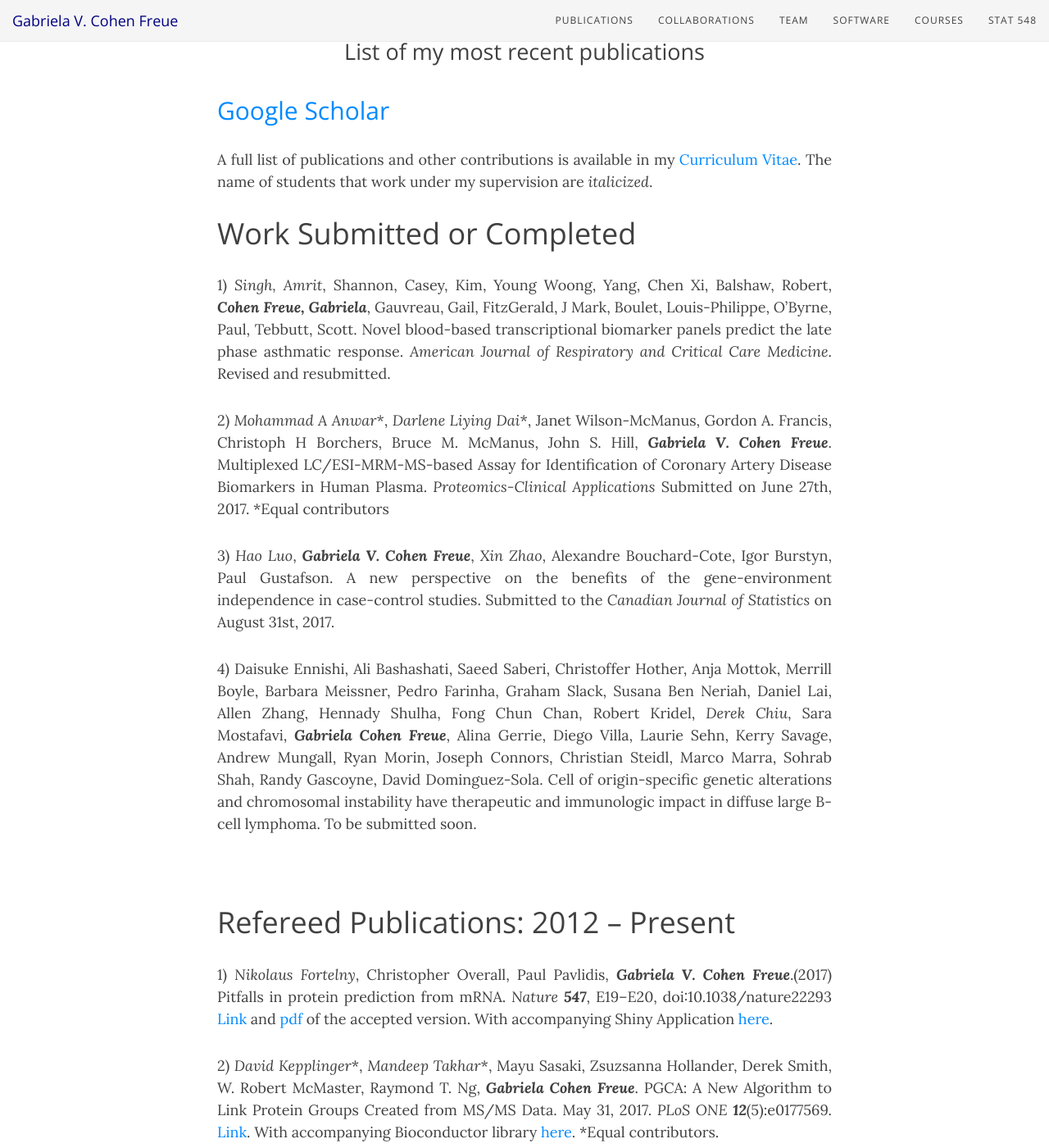
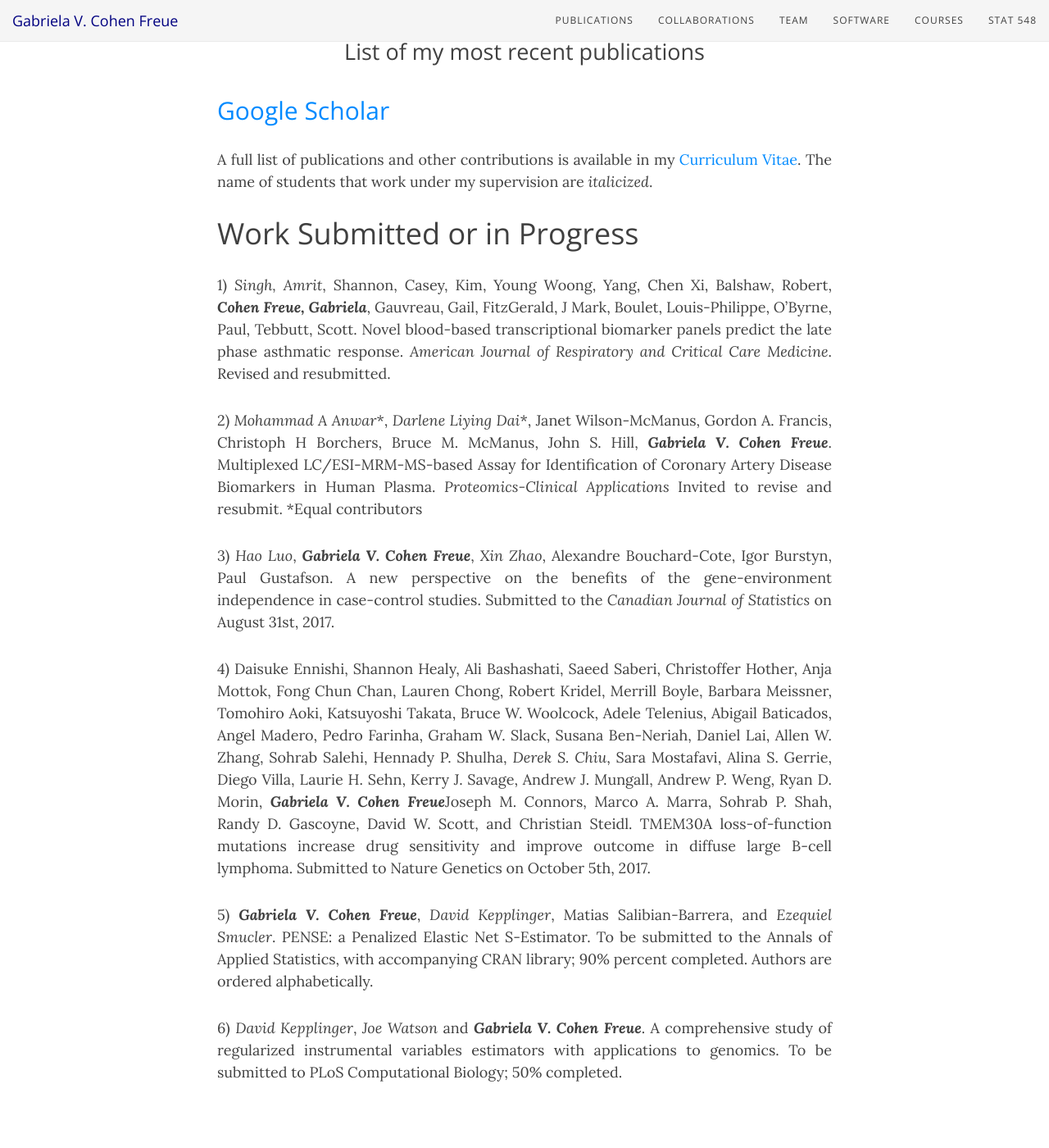
Before and after one commit to gcohenfr/gcohenfr.github.io, a Jekyll site: the page built from pub.md, in a window 1280 px wide and 1400 px high, scrolled down 204 px. Shown: the whole window at 82% size. Built offline with Jekyll 4.4.1, drawn with Linux system fonts in a browser that asks for light colours; nearby versions of some CDN libraries; some of the changed text lies outside the part shown.

Commit message:
update pubs

```diff
--- a/pub.md
+++ b/pub.md
@@ -8,20 +8,24 @@ subtitle: List of my most recent publications
 
 A full list of publications and other contributions is available in my [Curriculum Vitae](/cv.md). The name of students that work under my supervision are *italicized*.
 
-# Work Submitted or Completed
+# Work Submitted or in Progress
 
 1) *Singh, Amrit*, Shannon, Casey, Kim, Young Woong, Yang, Chen Xi, Balshaw, Robert, ***Cohen Freue, Gabriela***, Gauvreau, Gail, FitzGerald, J Mark, Boulet, Louis-Philippe, O'Byrne, Paul, Tebbutt, Scott. Novel blood-based transcriptional biomarker panels predict the late phase asthmatic response. *American Journal of Respiratory and Critical Care Medicine*. Revised and resubmitted.
 
-2) *Mohammad A Anwar*\*, *Darlene Liying Dai*\*, Janet Wilson-McManus, Gordon A. Francis, Christoph H Borchers, Bruce M. McManus, John S. Hill, ***Gabriela V. Cohen Freue***. Multiplexed LC/ESI-MRM-MS-based Assay for Identification of Coronary Artery Disease Biomarkers in Human Plasma. *Proteomics-Clinical Applications* Submitted on June 27th, 2017. \*Equal contributors
+2) *Mohammad A Anwar*\*, *Darlene Liying Dai*\*, Janet Wilson-McManus, Gordon A. Francis, Christoph H Borchers, Bruce M. McManus, John S. Hill, ***Gabriela V. Cohen Freue***. Multiplexed LC/ESI-MRM-MS-based Assay for Identification of Coronary Artery Disease Biomarkers in Human Plasma. *Proteomics-Clinical Applications* Invited to revise and resubmit. \*Equal contributors
 
 3) *Hao Luo*, ***Gabriela V. Cohen Freue***, *Xin Zhao*, Alexandre Bouchard-Cote, Igor Burstyn, Paul Gustafson. A new perspective on the benefits of the gene-environment independence in case-control studies. Submitted to the *Canadian Journal of Statistics* on August 31st, 2017.
 
-4) Daisuke Ennishi, Ali Bashashati, Saeed Saberi, Christoffer Hother, Anja Mottok, Merrill Boyle, Barbara Meissner, Pedro Farinha, Graham Slack, Susana Ben Neriah, Daniel Lai, Allen Zhang, Hennady Shulha, Fong Chun Chan, Robert Kridel, *Derek Chiu*, Sara Mostafavi, ***Gabriela Cohen Freue***, Alina Gerrie, Diego Villa, Laurie Sehn, Kerry Savage, Andrew Mungall, Ryan Morin, Joseph Connors, Christian Steidl, Marco Marra, Sohrab Shah, Randy Gascoyne, David Dominguez-Sola. Cell of origin-specific genetic alterations and chromosomal instability have therapeutic and immunologic impact in diffuse large B-cell lymphoma. To be submitted soon.
+4) Daisuke Ennishi, Shannon Healy, Ali Bashashati, Saeed Saberi, Christoffer Hother, Anja Mottok, Fong Chun Chan, Lauren Chong, Robert Kridel, Merrill Boyle, Barbara Meissner, Tomohiro Aoki, Katsuyoshi Takata, Bruce W. Woolcock, Adele Telenius, Abigail Baticados, Angel Madero, Pedro Farinha, Graham W. Slack, Susana Ben-Neriah, Daniel Lai, Allen W. Zhang, Sohrab Salehi, Hennady P. Shulha, *Derek S. Chiu*, Sara Mostafavi, Alina S. Gerrie, Diego Villa, Laurie H. Sehn, Kerry J. Savage, Andrew J. Mungall, Andrew P. Weng, Ryan D. Morin, ***Gabriela V. Cohen Freue***Joseph M. Connors, Marco A. Marra, Sohrab P. Shah, Randy D. Gascoyne, David W. Scott, and Christian Steidl. TMEM30A loss-of-function mutations increase drug sensitivity and improve outcome in diffuse large B-cell lymphoma. Submitted to Nature Genetics on October 5th, 2017.
+
+5) ***Gabriela V. Cohen Freue***, *David Kepplinger*, Matias Salibian-Barrera, and *Ezequiel Smucler*. PENSE: a Penalized Elastic Net S-Estimator. To be submitted to the Annals of Applied Statistics, with accompanying CRAN library; 90% percent completed. Authors are ordered alphabetically.
+
+6) *David Kepplinger*, *Joe Watson* and ***Gabriela V. Cohen Freue***. A comprehensive study of regularized instrumental variables estimators with applications to genomics. To be submitted to PLoS Computational Biology; 50% completed.
 
 <br>
 # Refereed Publications: 2012 -- Present
 
-1) *Nikolaus Fortelny*, Christopher Overall, Paul Pavlidis, ***Gabriela V. Cohen Freue***.(2017) Pitfalls in protein prediction from mRNA. *Nature* ***547***, E19–E20, doi:10.1038/nature22293 [Link](http://rdcu.be/uvBy) and [pdf](https://gcohenfr.github.io/pdfs/Manuscript_Fortelny_2016-03-03740B.pdf) of the accepted version. With accompanying Shiny Application [here](https://dakep.shinyapps.io/central-dogma/).
+1) *Nikolaus Fortelny*, Christopher Overall, Paul Pavlidis, ***Gabriela V. Cohen Freue***.(2017) Can we predict protein from mRNA levels? *Nature* ***547***, E19–E20, doi:10.1038/nature22293 [Link](http://rdcu.be/uvBy) and [pdf](https://gcohenfr.github.io/pdfs/Manuscript_Fortelny_2016-03-03740B.pdf) of the accepted version. With accompanying Shiny Application [here](https://dakep.shinyapps.io/central-dogma/).
 
 2) *David Kepplinger*\*, *Mandeep Takhar*\*, Mayu Sasaki, Zsuzsanna Hollander, Derek Smith, W. Robert McMaster, Raymond T. Ng, ***Gabriela Cohen Freue***. PGCA: A New Algorithm to Link Protein Groups Created from MS/MS Data. May 31, 2017. *PLoS ONE* ***12***(5):e0177569. [Link](https://doi.org/10.1371/journal.pone.0177569). With accompanying Bioconductor library [here](https://bioconductor.org/packages/release/bioc/html/pgca.html). \*Equal contributors.
 
```
